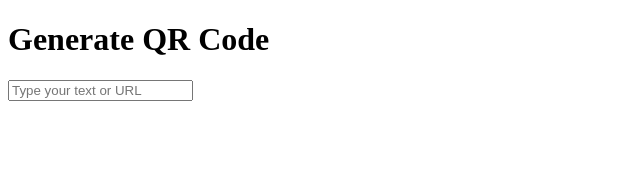
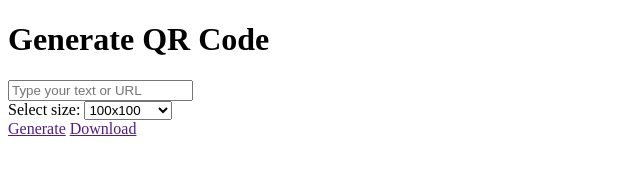
Before and after one commit to poorvakhatri04/QR-CODE-GENERATOR, a plain HTML site: page index.html in a window 1280 px wide. Shown: the whole page, without its empty margins (0-640 px from the left). Drawn offline with Linux system fonts and the light colour scheme.

Commit message:
Added basic structure to the layout

```diff
--- a/index.html
+++ b/index.html
@@ -11,9 +11,27 @@
         <div class="qr-header">
             <h1>Generate QR Code</h1>
             <input type="text" placeholder="Type your text or URL">
+            <div>
+                <label for="sizes">Select size:</label>
+                <select id="sizes">
+                    <option value="100">100x100</option>
+                    <option value="200">200x200</option>
+                    <option value="300">300x300</option>
+                    <option value="400">400x400</option>
+                    <option value="500">500x500</option>
+                    <option value="600">600x600</option>
+                    <option value="700">700x700</option>
+                    <option value="800">800x800</option>
+                    <option value="900">900x900</option>
+                    <option value="1000">1000x1000</option>
+                </select>
+            </div>
         </div>
         <div class="qr-body"></div>
-        <div class="qr-footer"></div>
+        <div class="qr-footer">
+            <a href="">Generate</a>
+            <a href="">Download</a>
+        </div>
     </div>
     <script src="script.js"></script>
 </body>
```
